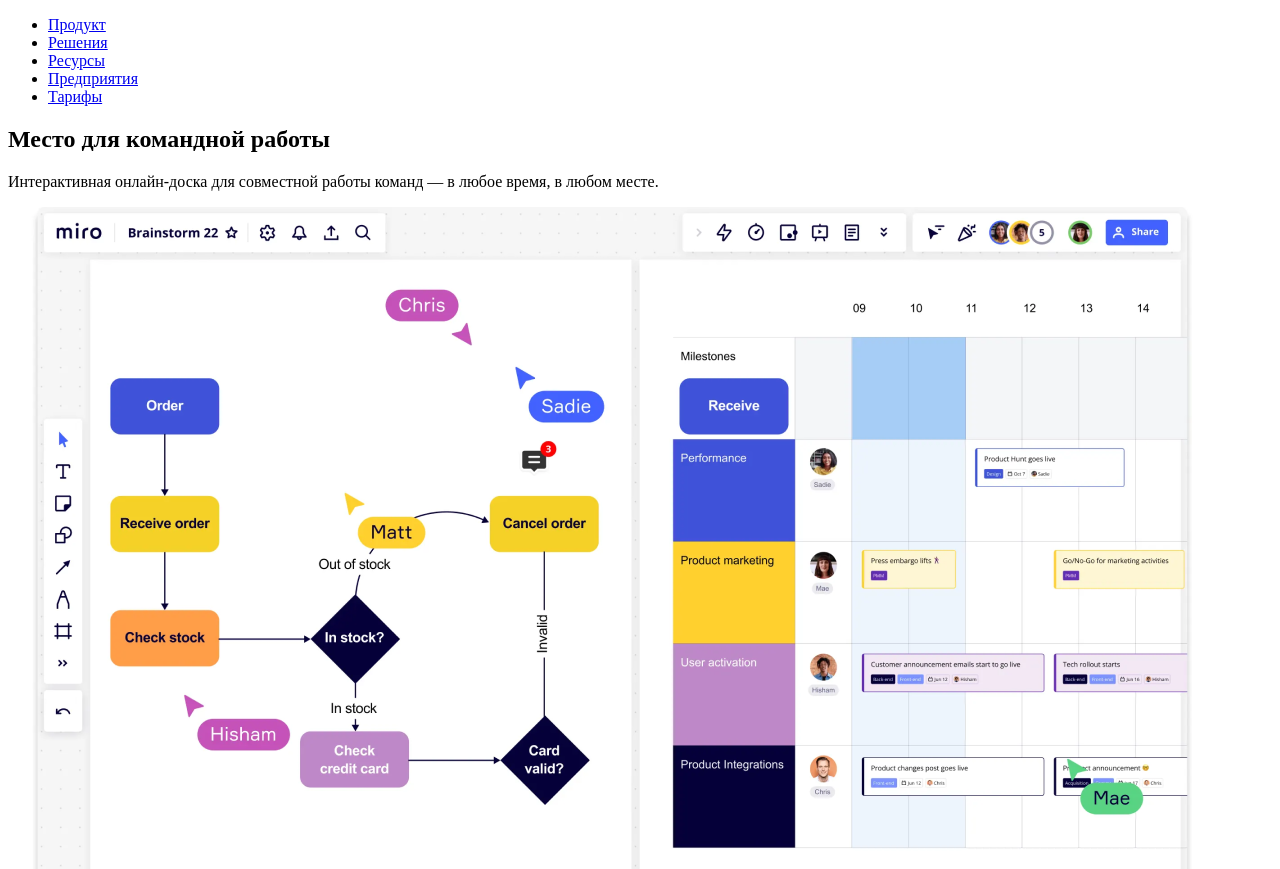
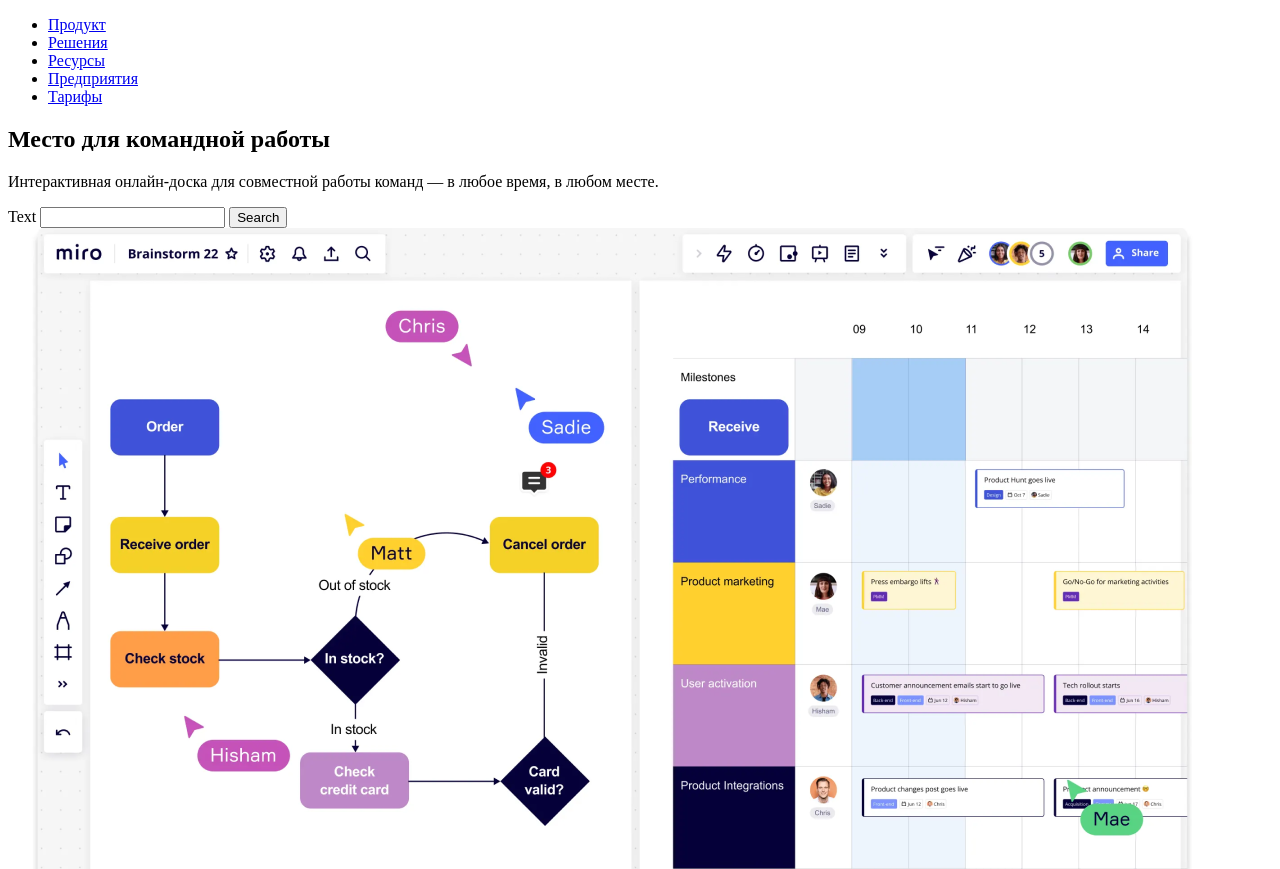
Before and after one commit to kiltsov/html-css_course, a plain HTML site: page 1-Miro/index.html in a window 1280 px wide. Shown: the top 869 px of the page. Drawn offline with Linux system fonts and the light colour scheme.

Commit message:
Перехожу на форму

```diff
--- a/1-Miro/index.html
+++ b/1-Miro/index.html
@@ -26,6 +26,11 @@
             Интерактивная онлайн-доска для совместной работы команд — в любое
             время, в любом месте.
           </p>
+          <form action="https://www.youtube.com/results" method="get">
+            <label for="query">Text</label>
+            <input type="text" id="query" name="search_query" />
+            <button type="submit">Search</button>
+          </form>
         </div>
         <img src="./images/section-1.png" alt="Структура работы Miro" />
       </section>
```
